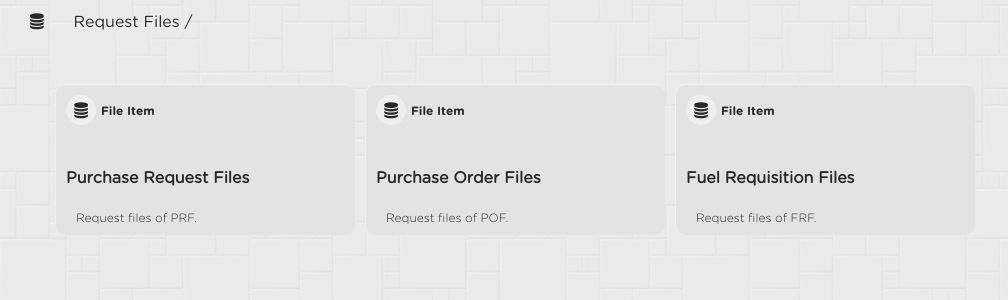
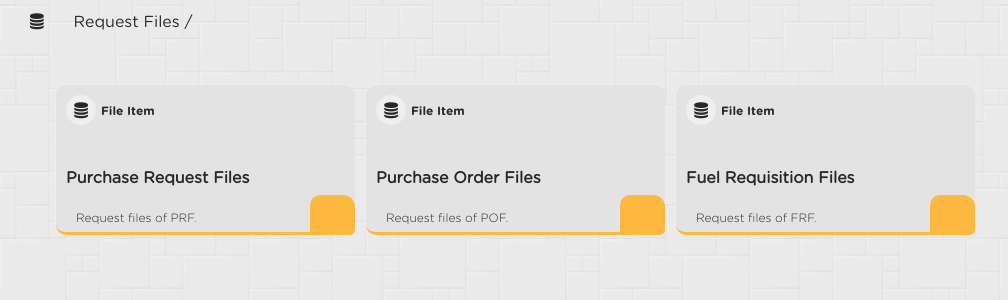
Before and after one commit to ItsAtomTech/OP_System, a Flask app: page /request_files in a window 1280 px wide. Shown: the part 144-444 px from the top of the page, without its empty margins (0-1008 px from the left). Run offline with Flask 3, Linux system fonts and the light colour scheme; data that the repository does not hold is empty.

Commit message:
Added decor to File Cards

```diff
--- a/website/static/css/form_cards.css
+++ b/website/static/css/form_cards.css
@@ -140,6 +140,7 @@
 	gap:2px;
 	align-items:flex-end;
 	padding-left:10px;
+	z-index:2;
 }
 
 
@@ -181,10 +182,49 @@
 }
 
 
+
+.decoration_con{
+	position:absolute;
+	/* border:solid red 1px; */
+	opacity:0.95;
+	width:100%;
+	min-height:40px;
+	bottom:0px;
+	right:0;
+	left:0;
+	z-index:0;
+	border-bottom:solid var(--secondary_background) 3px;
+	border-radius:10px;
+
+}
+
+
+.decoration_con > .decorative_box{
+	/* border:solid red 1px; */
+
+	width:45px;
+	height:40px;
+	position:absolute;
+	border-radius:10px 12px 5px 0;
+	top:0;
+	bottom:0px;
+	right:0px;
+	background-color:var(--secondary_background);
+	pointer-events:none;
+
+}
+
+
 .top_container{
 	position:relative;
 
 }
+
+
+
+
+
+
 
 
 /* Schedule Setup ======================= */
@@ -472,6 +512,11 @@ List Section
 
 
 
+
+
+
+
+
 /*
 List Section End
 */
--- a/website/templates/file_records_page.html
+++ b/website/templates/file_records_page.html
@@ -116,6 +116,12 @@
 				Sample Text Goes here
 			</div>
 
+
+			<div class="decoration_con">
+				<div class="decorative_box"> </div>
+			</div>
+
+
 		</div>
 
 </template>
--- a/website/templates/forms_gallery_page.html
+++ b/website/templates/forms_gallery_page.html
@@ -135,6 +135,11 @@
 				Sample Text Goes here
 			</div>
 
+			<div class="decoration_con">
+				<div class="decorative_box"> </div>
+			</div>
+
+
 		</div>
 
 </template>
```
